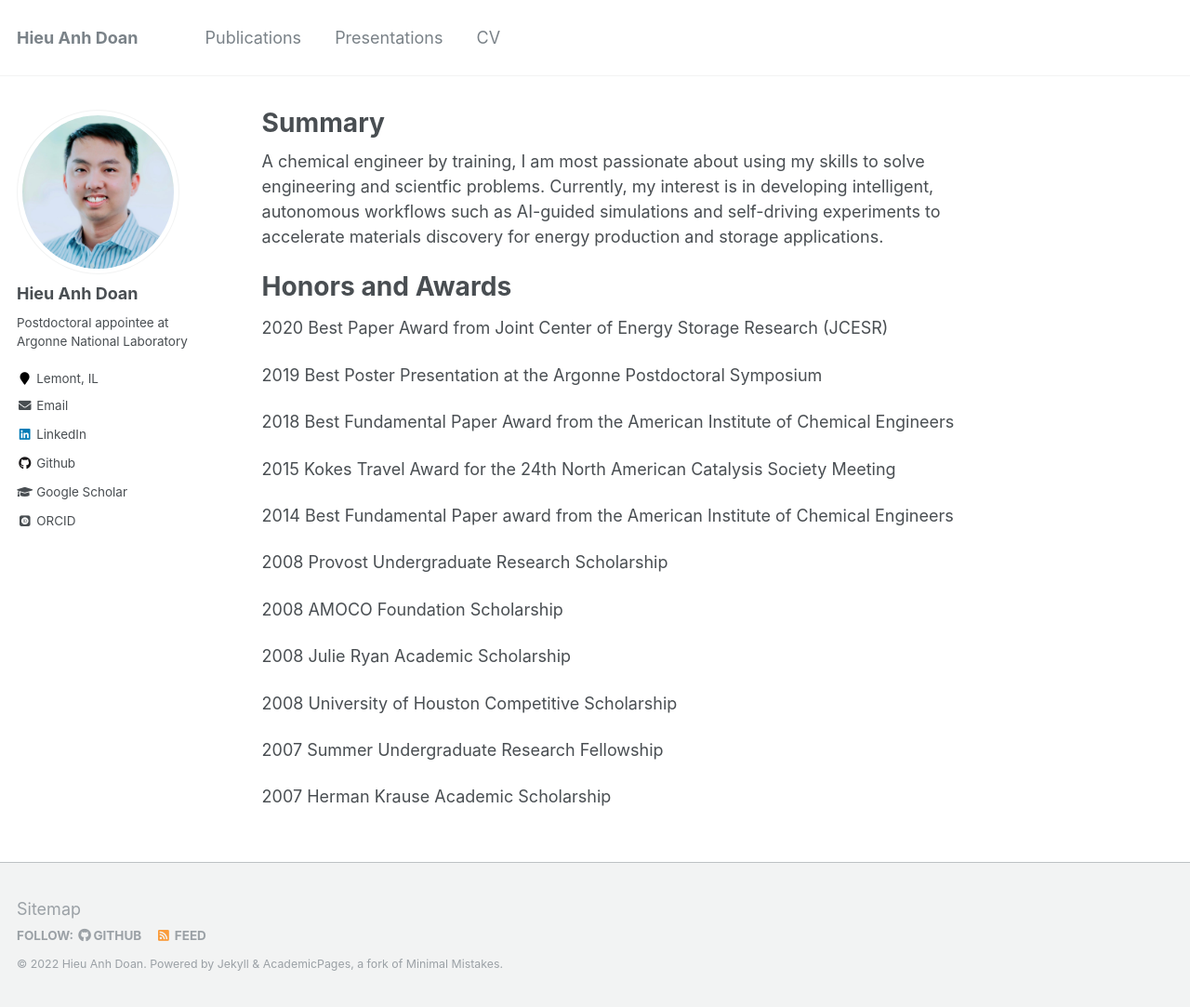
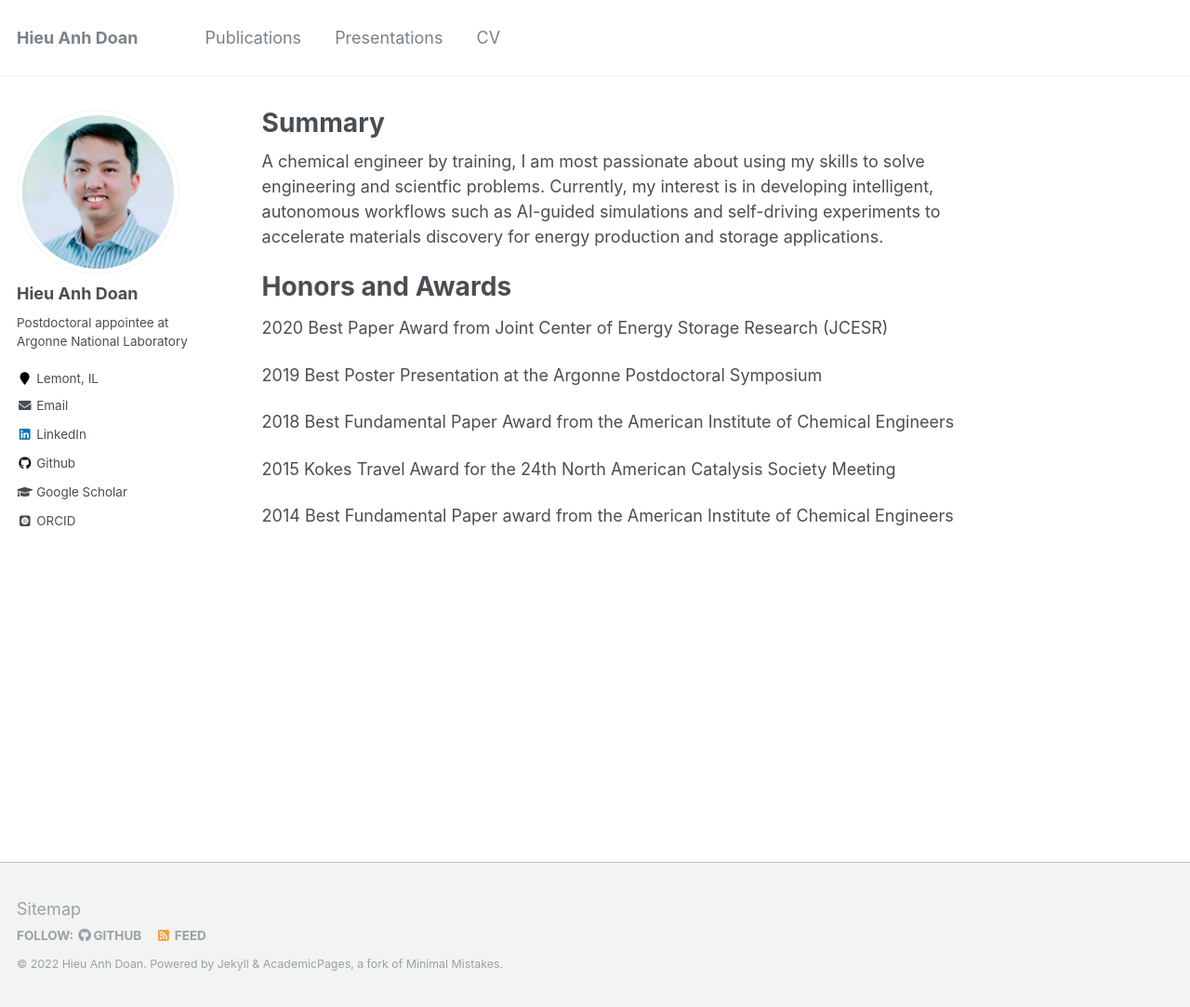
Before and after one commit to hieuadoan/hieuadoan.github.io, a Jekyll site: the page built from _pages/about.md, in a window 1280 px wide and 1083 px high. Shown: the whole window at 93% size. Built offline with Jekyll 4.4.1, drawn with Linux system fonts in a browser that asks for light colours; some web fonts are replaced.

Commit message:
remove awards before 2014

```diff
--- a/_pages/about.md
+++ b/_pages/about.md
@@ -21,15 +21,3 @@ Honors and Awards
 2015 Kokes Travel Award for the 24th North American Catalysis Society Meeting
 
 2014 Best Fundamental Paper award from the American Institute of Chemical Engineers
-
-2008 Provost Undergraduate Research Scholarship
-
-2008 AMOCO Foundation Scholarship
-
-2008 Julie Ryan Academic Scholarship
-
-2008 University of Houston Competitive Scholarship
-
-2007 Summer Undergraduate Research Fellowship
-
-2007 Herman Krause Academic Scholarship
```
